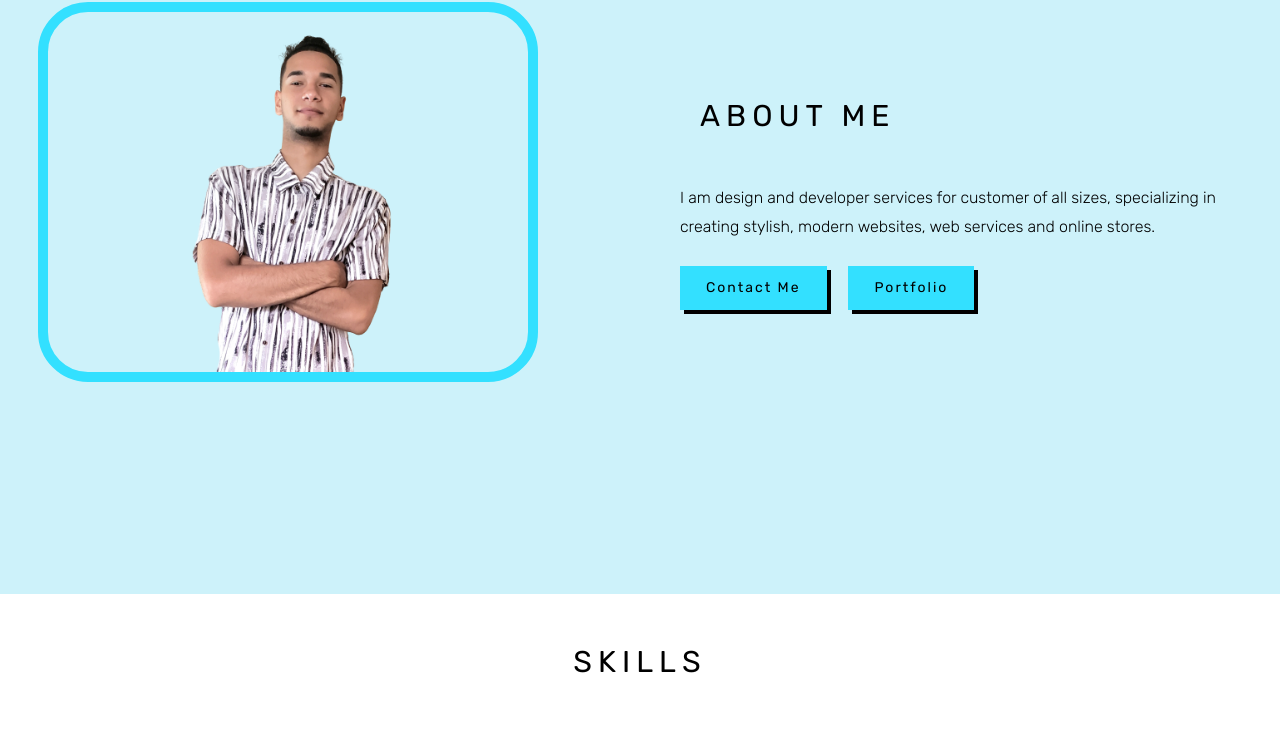
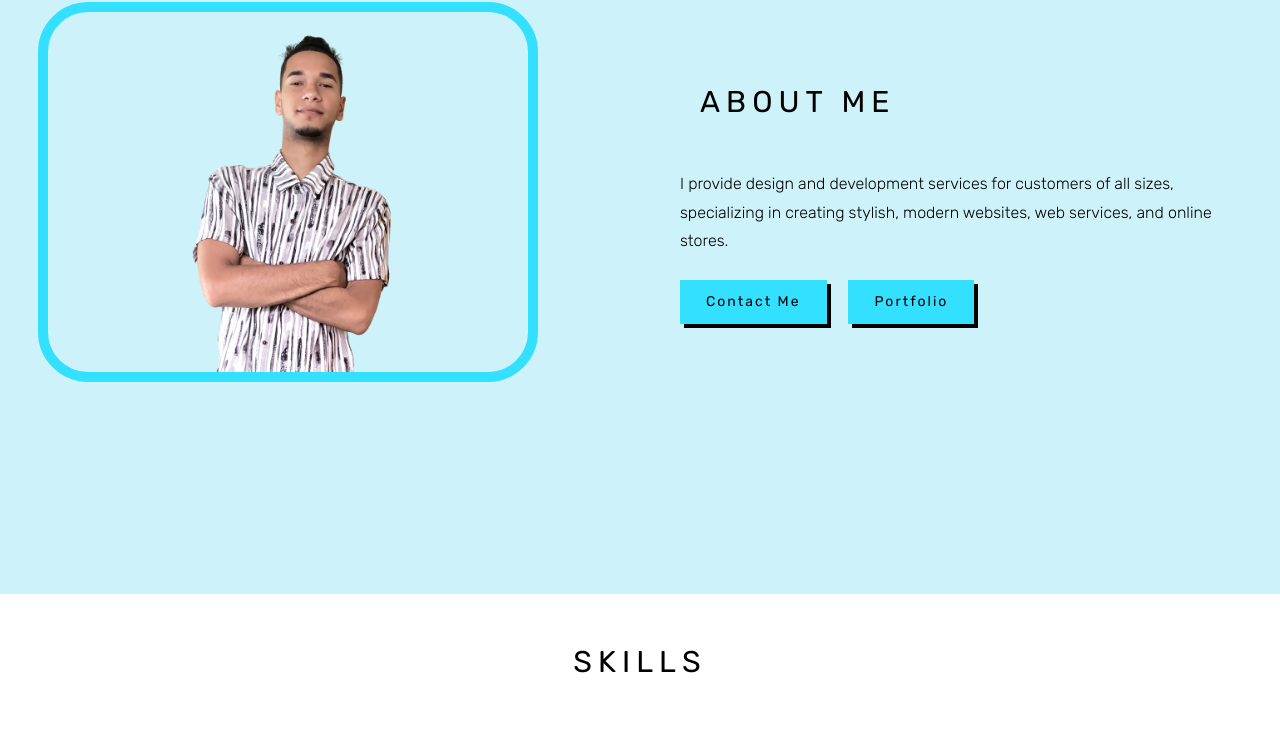
Before and after one commit to J28tejada/Portfolio-JT, a plain HTML site: page index.html in a window 1280 px wide. Shown: the part 1006-1753 px from the top of the page. Drawn offline with nearby package versions, Linux system fonts and the light colour scheme.

Commit message:
Update index.html

```diff
--- a/index.html
+++ b/index.html
@@ -54,7 +54,7 @@
 
         <div class="about-text">
             <h3>ABOUT ME</h3>
-            <p>I am design and developer services for customer of all sizes, specializing in creating stylish, modern websites, web services and online stores.</p>
+            <p>I provide design and development services for customers of all sizes, specializing in creating stylish, modern websites, web services, and online stores.</p>
 
 
             <div class="main-btn">
```
